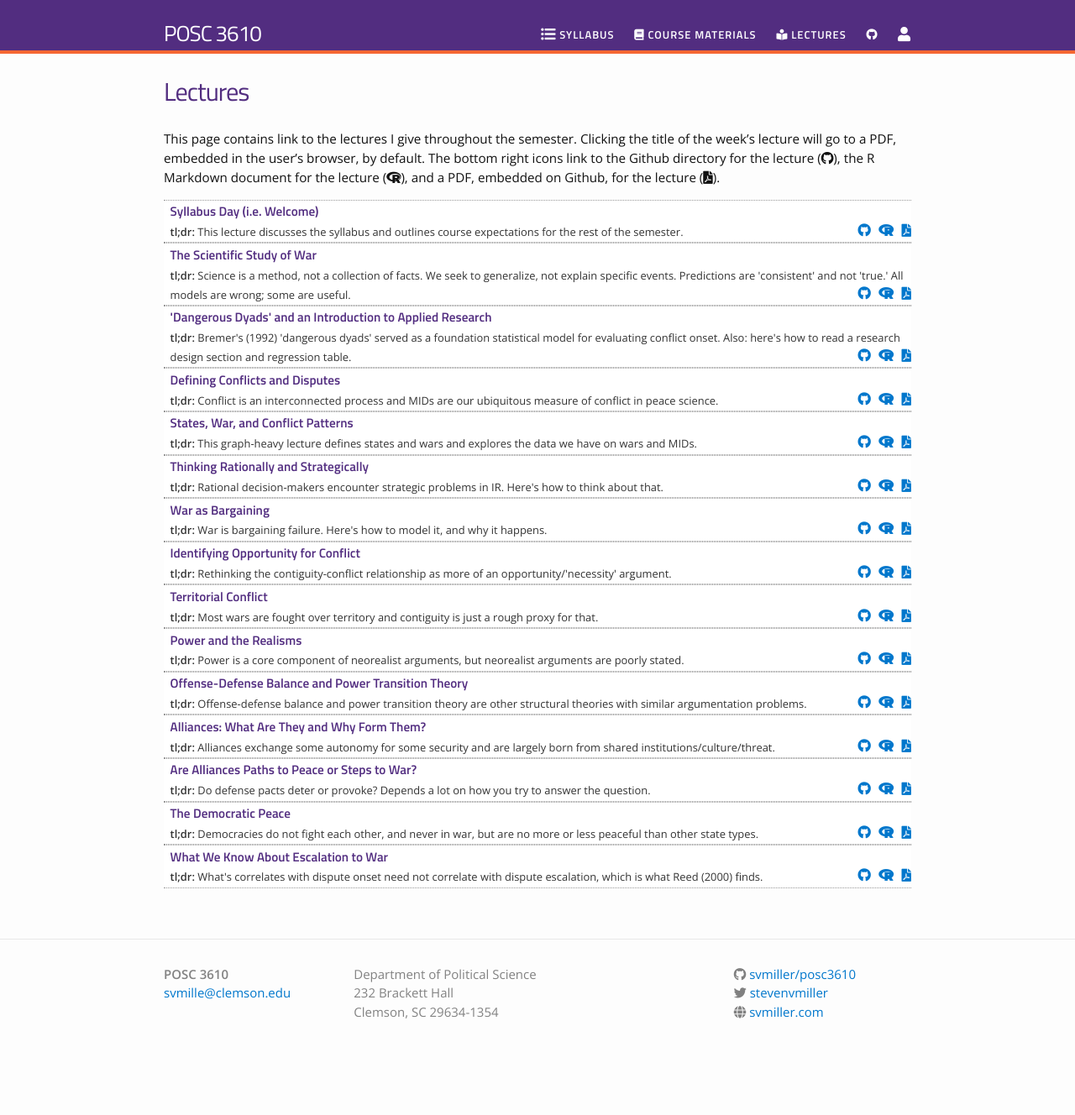
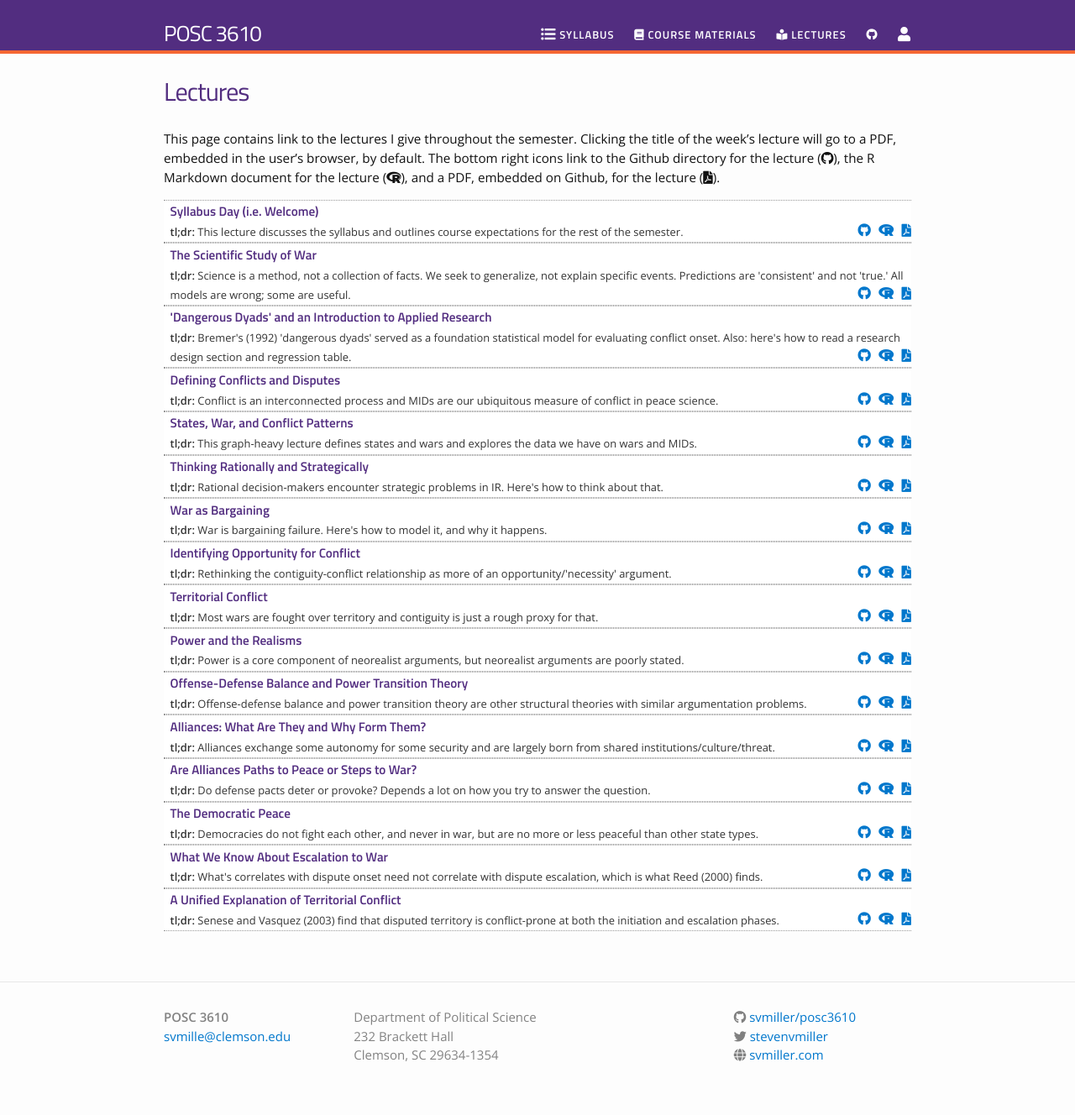
Before and after one commit to svmiller/posc3610, a Jekyll site: the page built from lectures.md, in a window 1280 px wide. Shown: the whole page at 84% size. Built offline with Jekyll 4.4.1, drawn with Linux system fonts in a browser that asks for light colours; nearby versions of some CDN libraries; before the commit the page ends 1276 px from its top, so only the background shows below that.

Commit message:
add lecture

```diff
--- a/_data/lectures.yml
+++ b/_data/lectures.yml
@@ -72,3 +72,8 @@
   filename: escalation-1
   dirname: escalation-1
   tldr: "What's correlates with dispute onset need not correlate with dispute escalation, which is what Reed (2000) finds."
+
+- title: "A Unified Explanation of Territorial Conflict"
+  filename: escalation-2
+  dirname: escalation-2
+  tldr: "Senese and Vasquez (2003) find that disputed territory is conflict-prone at both the initiation and escalation phases."
```
